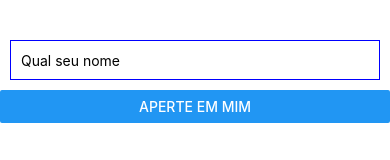
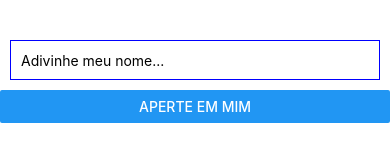
Before and after one commit to SchirmannDev/projeto1, a React Native app: screen / in a window 390 px wide. Shown: the top 160 px of the page. Built offline with nearby package versions, Linux system fonts and the light colour scheme.

Commit message:
adivinhe meu nome

```diff
--- a/App.js
+++ b/App.js
@@ -11,7 +11,14 @@ export default class Projeto1 extends Component {
 
   apertouBotão() {
     let s = this.state;
-    s.texto = "Olá, " + s.inputTexto;
+
+    if (s.inputTexto == "Cintia") {
+      s.texto = "Vocẽ acertou";
+    } else {
+      s.texto = "Você errou";
+    }
+
+    this.setState(s);
   }
 
   render() {
@@ -19,7 +26,7 @@ export default class Projeto1 extends Component {
       <View style={{ marginTop: 30 }}>
         <TextInput
           style={styles.input}
-          placeholder="Qual seu nome"
+          placeholder="Adivinhe meu nome..."
           onChangeText={(inputTexto) => this.setState({ inputTexto })}
         />
 
```
